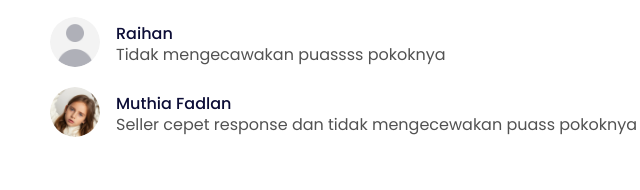
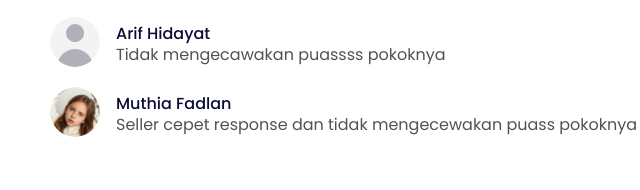
Before and after one commit to triatmojo/frontend-tokobli, a plain HTML site: page details.html in a window 1280 px wide. Shown: the part 1106-1296 px from the top of the page, 35-675 px from the left. Drawn offline with nearby package versions, Linux system fonts and the light colour scheme.

Commit message:
update details page

```diff
--- a/details.html
+++ b/details.html
@@ -184,7 +184,7 @@
                                 <li class="media">
                                     <img src="/images/icons/pic-1.png" class="rounded-circle mr-3" alt="">
                                     <div class="media-body">
-                                        <h5 class="mt-2 mb-1">Raihan</h5>
+                                        <h5 class="mt-2 mb-1">Arif Hidayat</h5>
                                         Tidak mengecawakan puassss pokoknya
                                     </div>
                                 </li>
```
